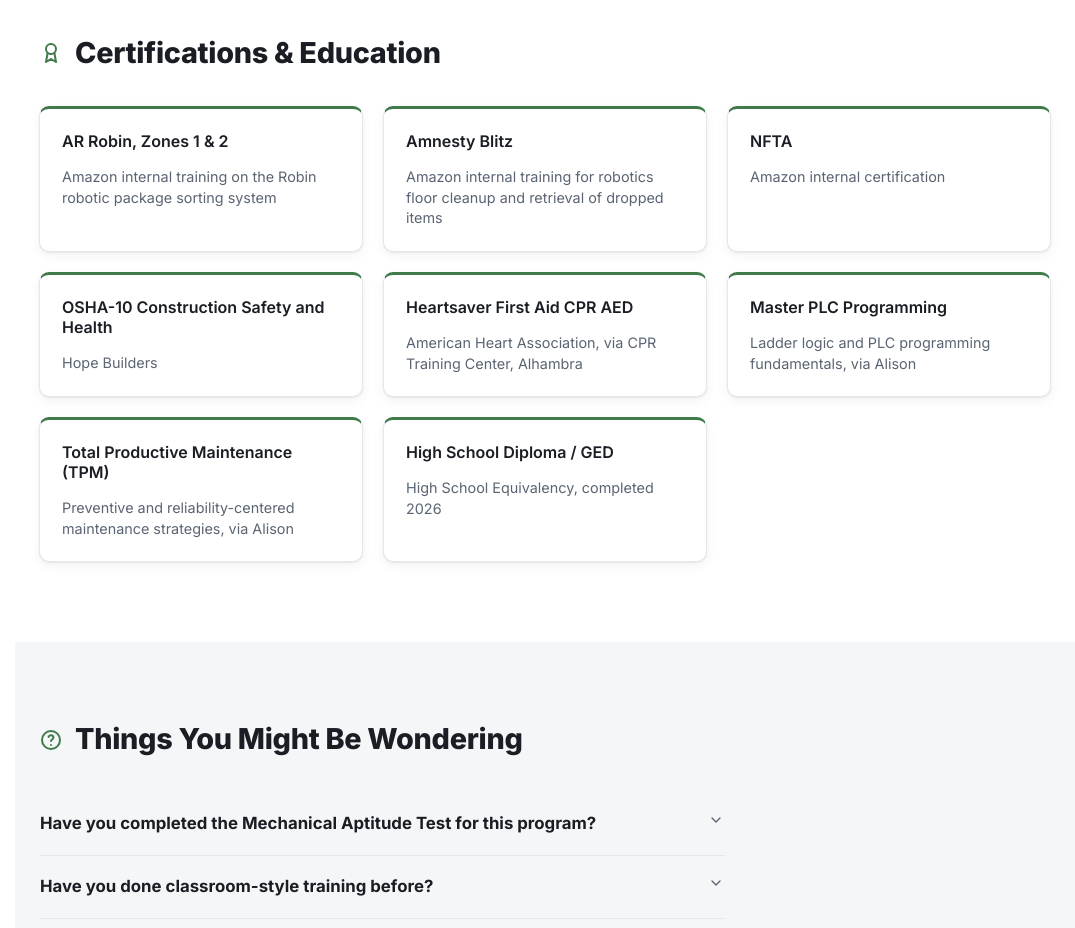
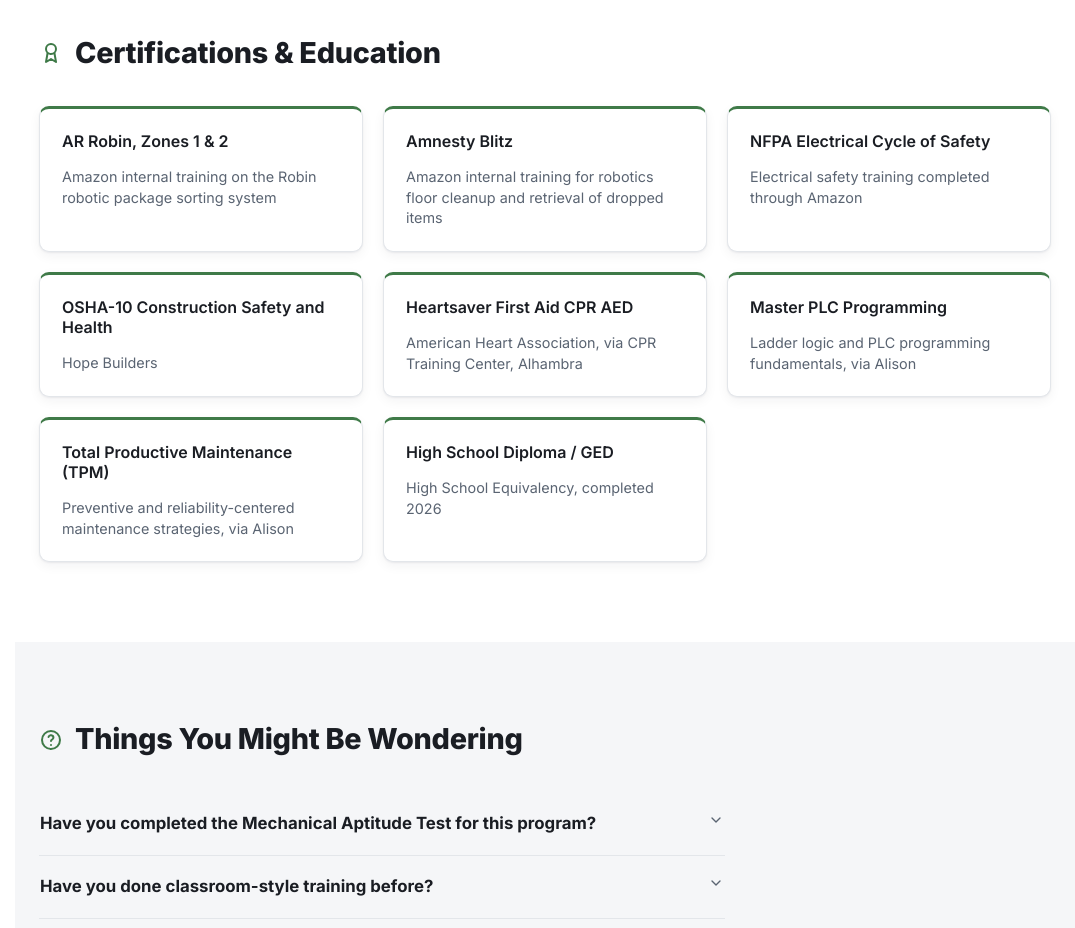
Before and after one commit to annromerk/annromerk.github.io, a React (Vite) app in the folder web/: page / in a window 1280 px wide. Shown: the part 6540-7468 px from the top of the page, without its empty margins (205-1280 px from the left). Built offline with nearby package versions, Linux system fonts and the light colour scheme.

Commit message:
Correct NFPA electrical safety training name

```diff
--- a/web/src/content/site.ts
+++ b/web/src/content/site.ts
@@ -172,7 +172,7 @@ export const certifications = [
     title: 'Amnesty Blitz',
     org: 'Amazon internal training for robotics floor cleanup and retrieval of dropped items',
   },
-  { title: 'NFTA', org: 'Amazon internal certification' },
+  { title: 'NFPA Electrical Cycle of Safety', org: 'Electrical safety training completed through Amazon' },
   { title: 'OSHA-10 Construction Safety and Health', org: 'Hope Builders' },
   {
     title: 'Heartsaver First Aid CPR AED',
@@ -204,7 +204,7 @@ export const faqs = [
   },
   {
     q: 'What robotics training have you completed?',
-    a: 'At Amazon, I earned internal certifications for **AR Robin Zones 1 & 2**, **Amnesty Blitz**, and **NFTA**. My personal projects focus on controls, including fault interlocks, ladder logic, and PLC scan cycles.',
+    a: 'At Amazon, I earned internal certifications for **AR Robin Zones 1 & 2** and **Amnesty Blitz**. My personal projects focus on controls, including fault interlocks, ladder logic, and PLC scan cycles.',
   },
   {
     q: 'How do I know these projects are actually yours?',
```
